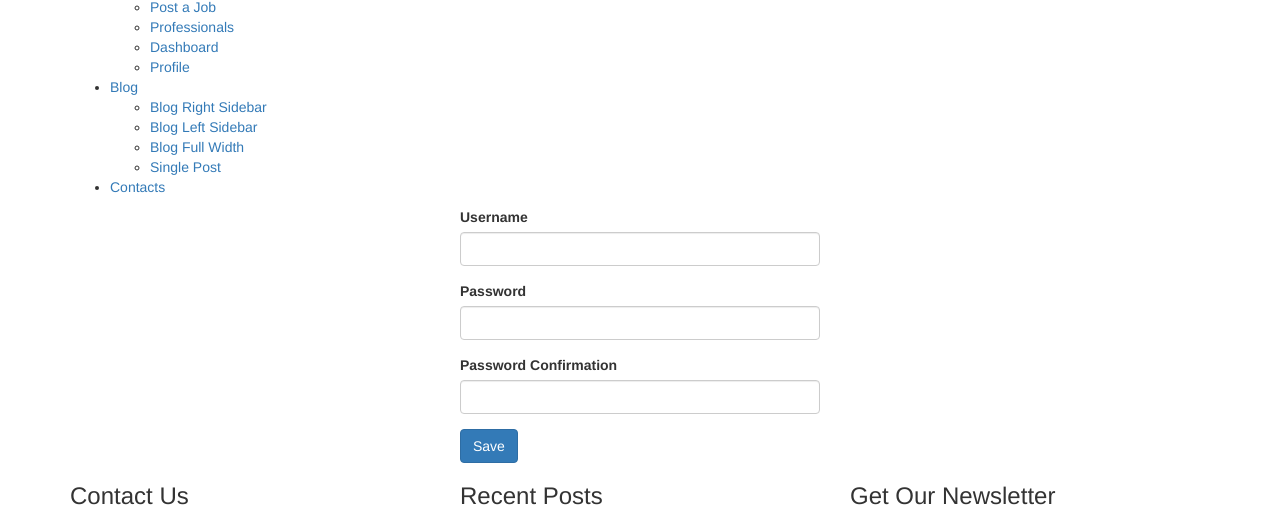
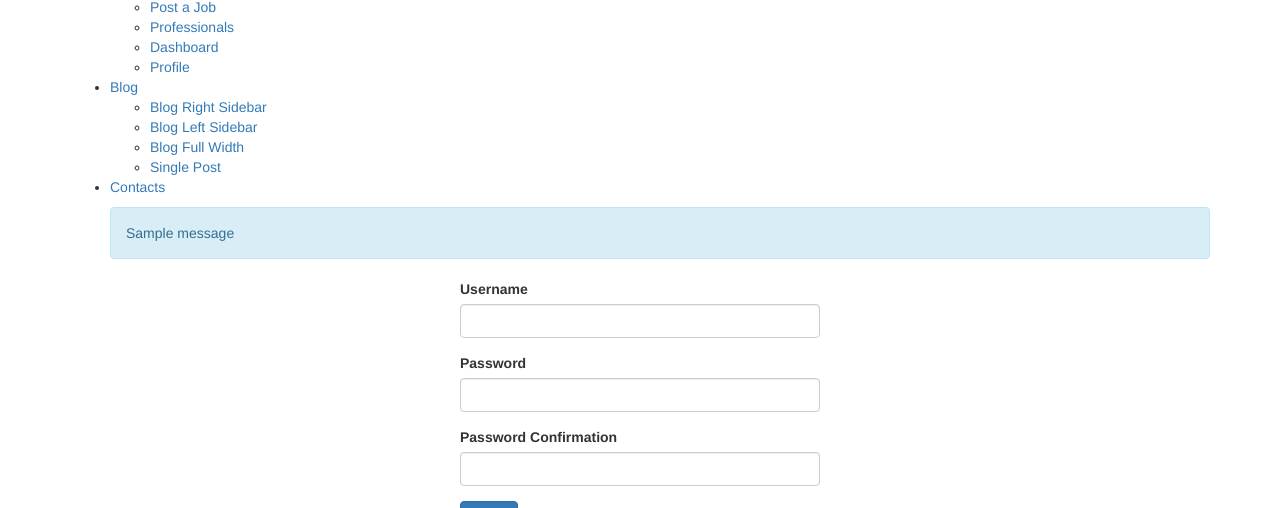
Before and after one commit to danish703/asmt-djagno, a Django app: page /signup/ in a window 1280 px wide. Shown: the part 943-1451 px from the top of the page. Run offline with Django 3.2, Linux system fonts and the light colour scheme; one stand-in notice (Sample message) is shown; some libraries are stand-ins or nearby versions.

Commit message:
flash message added

```diff
--- a/myblog/views.py
+++ b/myblog/views.py
@@ -3,6 +3,7 @@ from blog.models import Blog
 from django.contrib.auth.decorators import login_required
 from django.contrib.auth.models import User
 from django.contrib.auth import authenticate,login,logout
+from django.contrib import messages
 
 def signout(request):
     logout(request)
@@ -28,10 +29,16 @@ def signup(request):
         if pass1==pass2:
             u = User(username=u)
             u.set_password(pass1)
-            u.save()
-            return redirect('login')
+            try:
+                u.save()
+                messages.add_message(request,messages.SUCCESS,"your account is created successfully")
+                return redirect('login')
+            except:
+                messages.add_message(request,messages.ERROR,'user with this username already exist')
+                return redirect('signup')
 
         else:
+            messages.add_message(request,messages.ERROR,"username and password does not match")
             return redirect('signup')
 
 def singnin(request):
@@ -45,6 +52,7 @@ def singnin(request):
             login(request,user)
             return redirect('dashboard')
         else:
+            messages.add_message(request,messages.ERROR,'username or password does not match')
             return redirect('login')
 
 
--- /dev/null
+++ b/templates/component/message.html
@@ -0,0 +1,11 @@
+{% if messages %}
+        <ul style="list-style:none;">
+            {% for m in messages %}
+                {% if m.tags  == "error" %}
+                <li class="alert alert-danger">{{m}}</li>
+                {% else %}
+                 <li class="alert alert-info">{{m}}</li>
+                {% endif %}
+            {% endfor %}
+        </ul>
+{% endif %}
--- a/templates/login.html
+++ b/templates/login.html
@@ -4,6 +4,7 @@
 {% block 'body' %}
  <div class="container">
      <div class="row">
+            {% include 'component/message.html' %}
          <div class="col-md-4 col-md-offset-4">
      <form method="post" action="{% url 'login' %}">
          <div class="form-group">
--- a/templates/signup.html
+++ b/templates/signup.html
@@ -3,8 +3,10 @@
 
 {% block 'body' %}
  <div class="container">
+     {% include 'component/message.html' %}
      <div class="row">
          <div class="col-md-4 col-md-offset-4">
+
      <form method="post">
          <div class="form-group">
              <label for="">Username</label>
```
Also changed, not shown: db.sqlite3.
